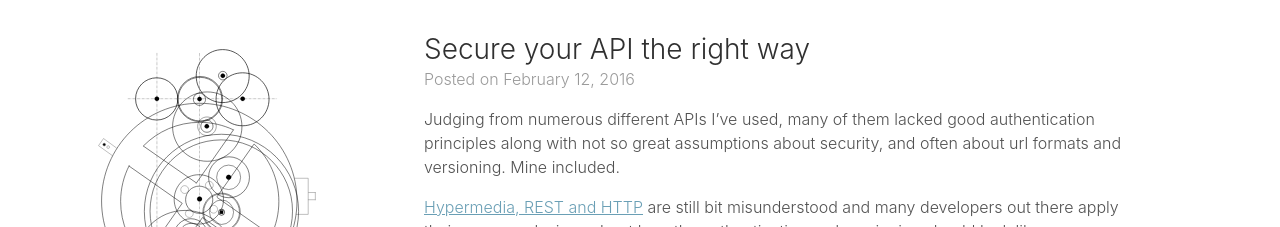
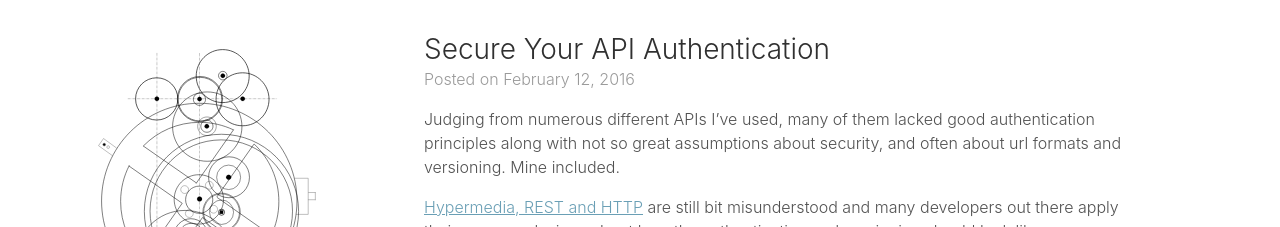
Before and after one commit to smolnar/blog, a Jekyll site: the page built from _posts/2016-02-12-secure-your-api-authentication.md, in a window 1280 px wide and 900 px high. Shown: the top 227 px of the window. Built offline with Jekyll 4.4.1, drawn with Linux system fonts in a browser that asks for light colours; comment, search, counter and statistics services are not loaded.

Commit message:
Rename post

```diff
--- a/_posts/2016-02-12-secure-your-api-the-right-way.md
+++ b/_posts/2016-02-12-secure-your-api-authentication.md
@@ -1,6 +1,6 @@
 ---
 layout: post
-title: Secure your API the right way
+title: Secure Your API Authentication
 ---
 
 Judging from numerous different APIs I've used, many of them lacked good authentication principles along with not so great assumptions about security, and often about url formats and versioning. Mine included.
```
